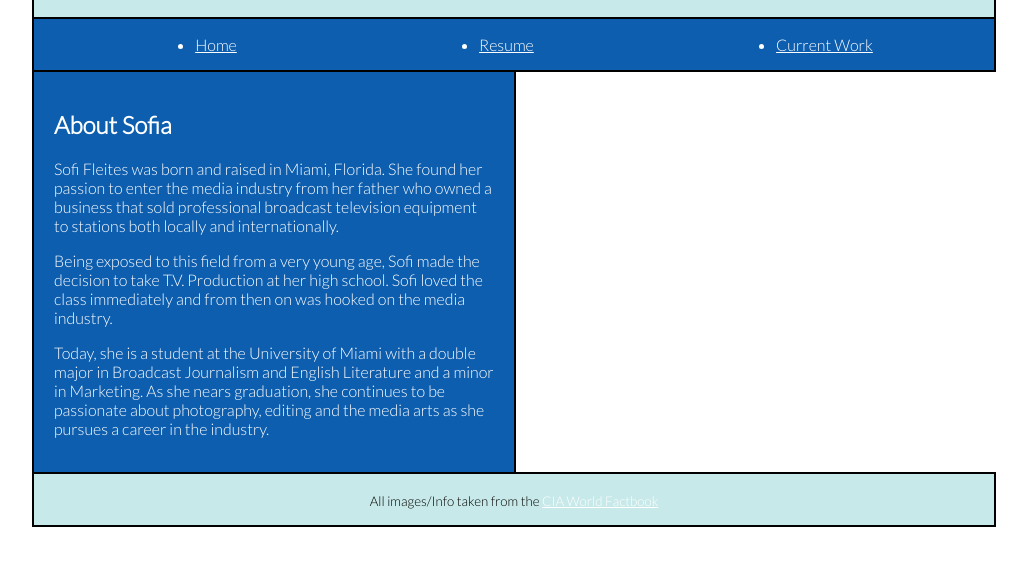
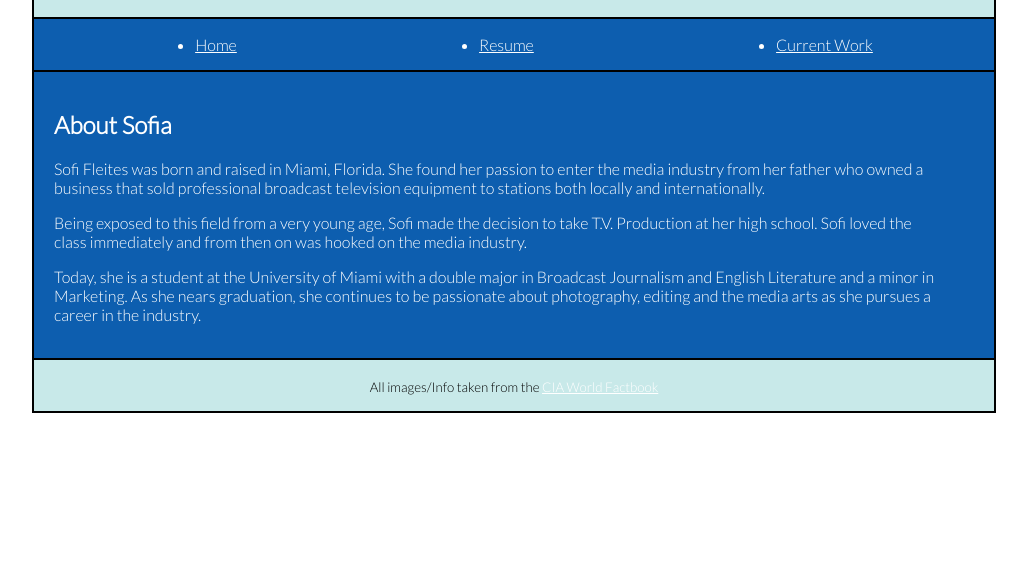
Before and after one commit to sofiafleites6/sofiafleites6.github.io, a plain HTML site: page aboutsofia.html in a window 1280 px wide. Shown: the part 63-628 px from the top of the page, without its empty margins (126-1153 px from the left). Drawn offline with Linux system fonts and the light colour scheme.

Commit message:
Update style.css

```diff
--- a/css/style.css
+++ b/css/style.css
@@ -123,7 +123,7 @@ div.row{
   grid-area: resume;
 }
 
-#aboutme {
+#aboutsofia {
   grid-area: aboutsofia;
 }
 
```
